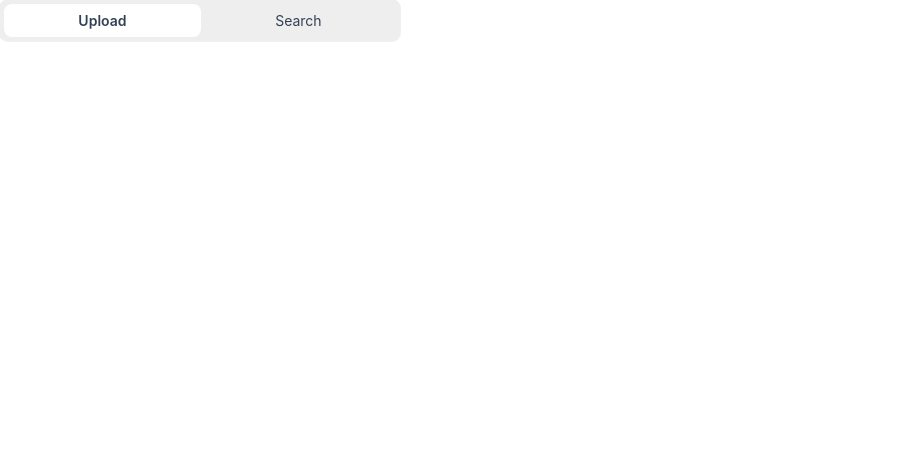
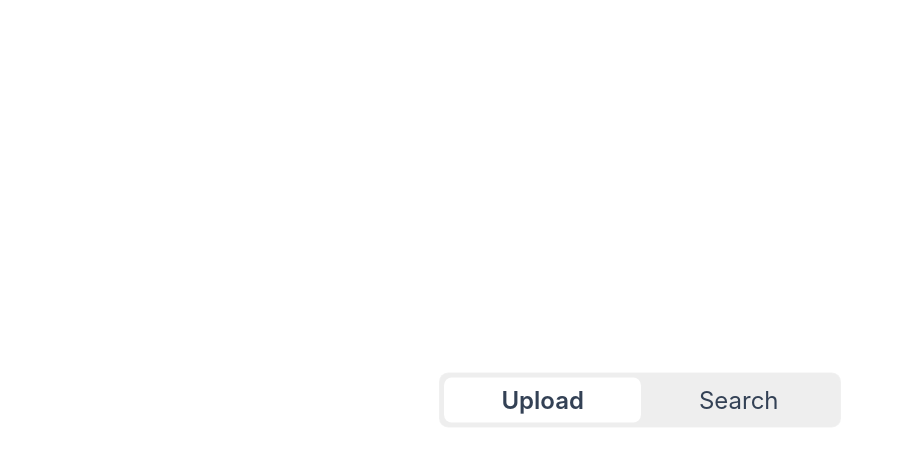
Before and after one commit to Shahi77/CloudVault, a React (Create React App) app in the folder client/: page / in a window 1280 px wide. Shown: the top 466 px of the page, without its empty margins (0-904 px from the left). Built offline with nearby package versions, Linux system fonts and the light colour scheme.

Commit message:
aligning it to center

```diff
--- a/client/src/pages/homePage/homePage.css
+++ b/client/src/pages/homePage/homePage.css
@@ -1,5 +1,8 @@
 .radio-inputs {
-    position: relative;
+    position: absolute;
+    top: 50%;
+    left: 50%;
+    transform: translate(-50%, -50%);
     display: flex;
     flex-wrap: wrap;
     border-radius: 0.5rem;
@@ -8,7 +11,7 @@
     box-shadow: 0 0 0px 1px rgba(0, 0, 0, 0.06);
     padding: 0.25rem;
     width: 400px;
-    font-size: 14px;
+    font-size: 24px;
 }
 
 .radio-inputs .radio {
```
